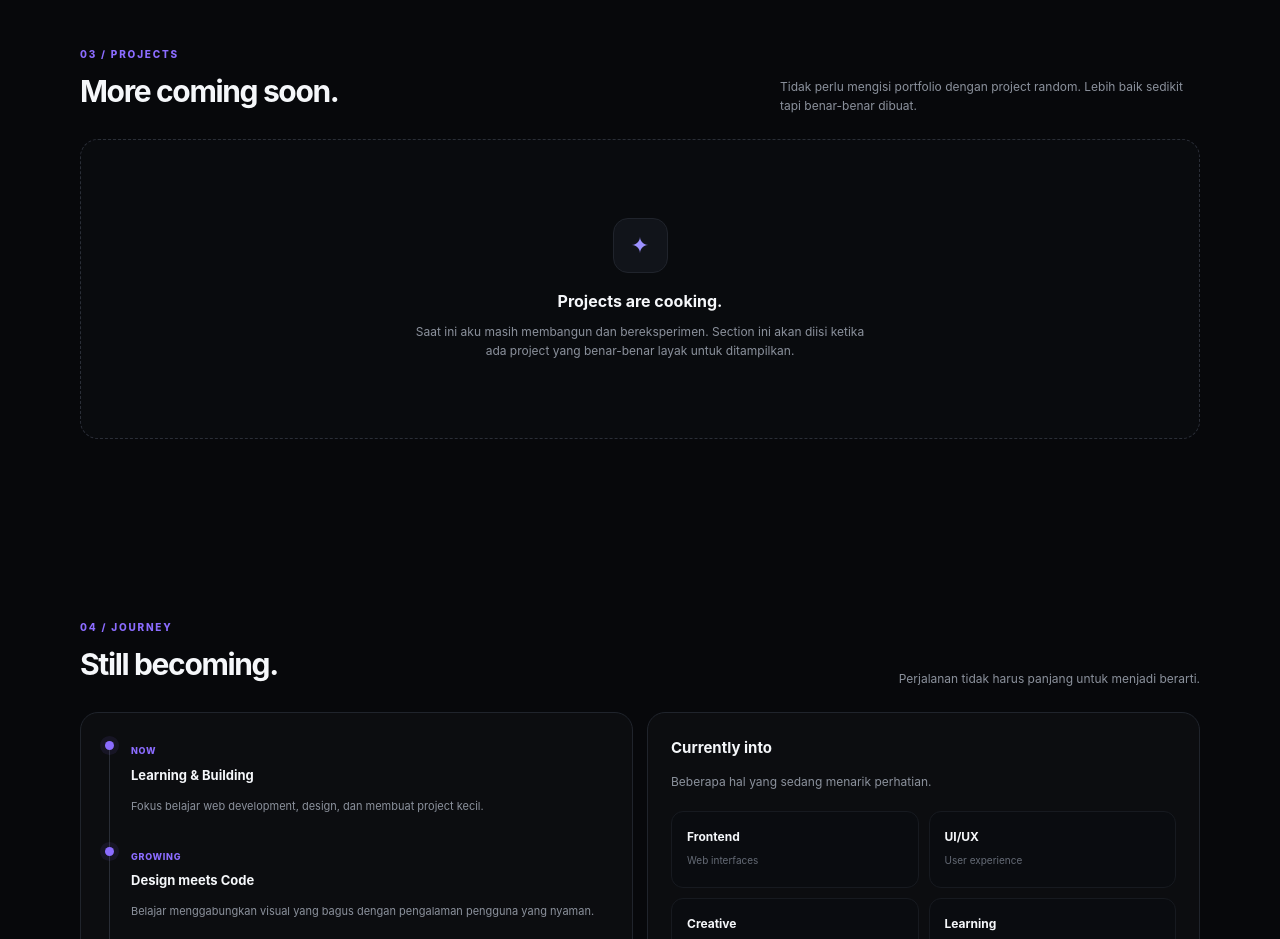
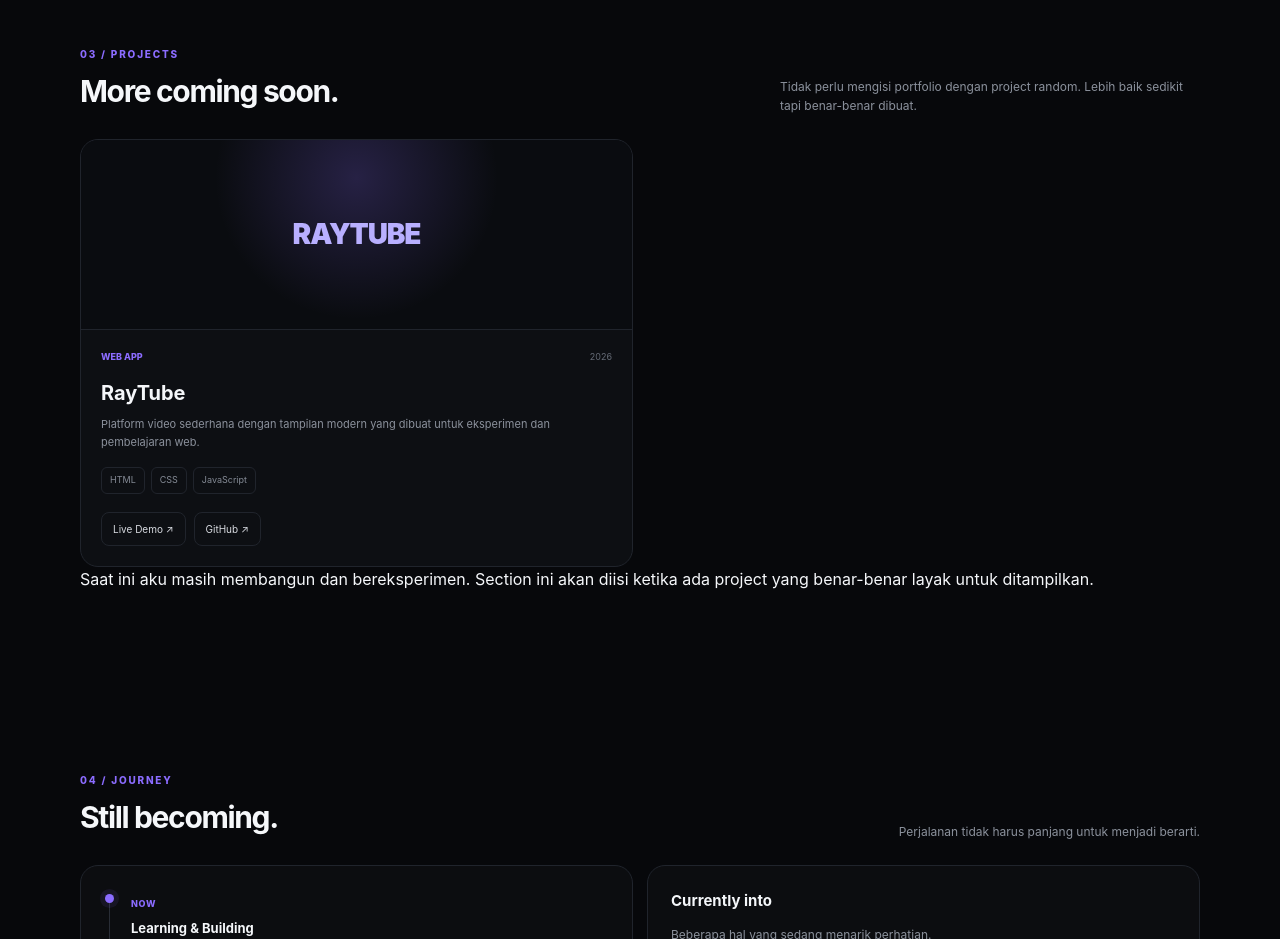
Before and after one commit to RayFlowId/portofolio, a plain HTML site: page index.html in a window 1280 px wide. Shown: the part 1920-2859 px from the top of the page. Drawn offline with Linux system fonts and the light colour scheme.

Commit message:
index.html

```diff
--- a/index.html
+++ b/index.html
@@ -515,6 +515,111 @@ section{
 
 /* ================= PROJECTS ================= */
 
+.projects-grid{
+  display:grid;
+  grid-template-columns:repeat(2,1fr);
+  gap:14px;
+}
+
+.project-card{
+  overflow:hidden;
+  border:1px solid var(--border);
+  background:var(--surface);
+  border-radius:18px;
+  transition:.25s;
+}
+
+.project-card:hover{
+  transform:translateY(-5px);
+  border-color:#383d49;
+}
+
+.project-preview{
+  height:190px;
+  display:grid;
+  place-items:center;
+  background:
+    radial-gradient(circle at 50% 20%,
+      rgba(139,108,255,.22),
+      transparent 45%),
+    #0a0c10;
+  border-bottom:1px solid var(--border);
+}
+
+.project-preview span{
+  font-size:28px;
+  font-weight:900;
+  letter-spacing:-.04em;
+  color:#b8afff;
+}
+
+.project-content{
+  padding:20px;
+}
+
+.project-top{
+  display:flex;
+  justify-content:space-between;
+  color:var(--muted2);
+  font-size:9px;
+}
+
+.project-type{
+  color:var(--accent);
+  font-weight:800;
+}
+
+.project-card h3{
+  font-size:20px;
+  margin-top:12px;
+}
+
+.project-card p{
+  color:var(--muted);
+  font-size:11px;
+  line-height:1.7;
+  margin-top:6px;
+}
+
+.project-tech{
+  display:flex;
+  flex-wrap:wrap;
+  gap:6px;
+  margin-top:15px;
+}
+
+.project-tech span{
+  padding:5px 8px;
+  border:1px solid var(--border);
+  border-radius:6px;
+  color:#858b96;
+  font-size:9px;
+}
+
+.project-links{
+  display:flex;
+  gap:8px;
+  margin-top:18px;
+}
+
+.project-links a{
+  padding:8px 11px;
+  border-radius:8px;
+  border:1px solid var(--border);
+  font-size:10px;
+  color:#d8dbe1;
+}
+
+.project-links a:hover{
+  background:#171a21;
+}
+
+@media(max-width:650px){
+  .projects-grid{
+    grid-template-columns:1fr;
+  }
+}
+
 .project-empty{
   min-height:300px;
   display:flex;
@@ -1328,15 +1433,49 @@ footer{
     </div>
 
 
-    <div class="project-empty reveal">
-
-      <div class="empty-icon">
-        ✦
-      </div>
-
-      <h3>
-        Projects are cooking.
-      </h3>
+  <div class="projects-grid">
+
+  <article class="project-card reveal">
+
+    <div class="project-preview">
+      <span>RAYTUBE</span>
+    </div>
+
+    <div class="project-content">
+
+      <div class="project-top">
+        <span class="project-type">WEB APP</span>
+        <span class="project-year">2026</span>
+      </div>
+
+      <h3>RayTube</h3>
+
+      <p>
+        Platform video sederhana dengan tampilan modern
+        yang dibuat untuk eksperimen dan pembelajaran web.
+      </p>
+
+      <div class="project-tech">
+        <span>HTML</span>
+        <span>CSS</span>
+        <span>JavaScript</span>
+      </div>
+
+      <div class="project-links">
+        <a href="LINK-DEMO" target="_blank">
+          Live Demo ↗
+        </a>
+
+        <a href="https://rayyy.my.id" target="_blank">
+          GitHub ↗
+        </a>
+      </div>
+
+    </div>
+
+  </article>
+
+</div>
 
       <p>
         Saat ini aku masih membangun dan bereksperimen.
```
